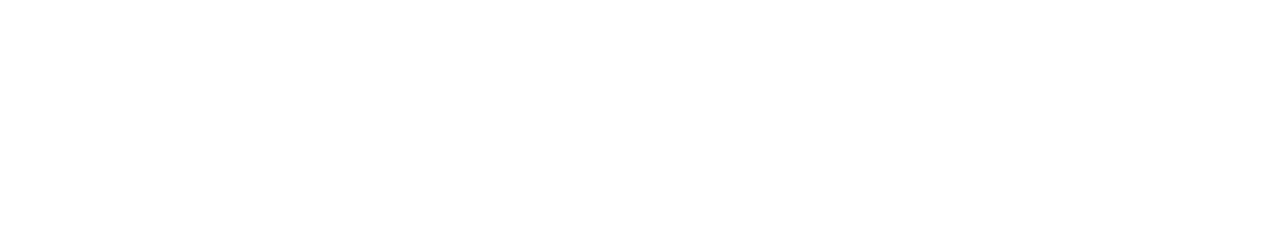
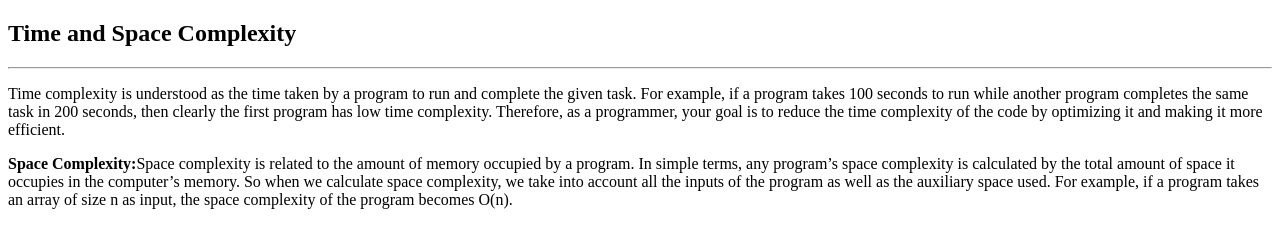
Before and after one commit to acciojob/time-and-space-complexity-mahi137, a website: page main.html in a window 1280 px wide. Drawn offline with Linux system fonts and the light colour scheme.

Commit message:
created a submission

```diff
--- a/main.html
+++ b/main.html
@@ -3,13 +3,31 @@
 <html>
 
 <head>
-	<link rel="stylesheet" href="styles.css">
+<!-- 	<link rel="stylesheet" href="styles.css"> -->
+
 </head>
 
 <body>
 	<!-- the entire body must be written by student -->
-    <script type="text/javascript" src="./script.js">
-</script>
+	<h2>
+		Time and Space Complexity
+		</h2>
+	<hr>
+	<p>
+	Time complexity is understood as the time taken by a program to run and complete the given task.
+		For example, if a program takes 100 seconds to run while another program completes the same task in 200 seconds,
+		then clearly the first program has low time complexity. Therefore, as a programmer,
+		your goal is to reduce the time complexity of the code by optimizing it and making it more efficient.
+	</p>
+
+	<p>
+<b>Space Complexity:</b>Space complexity is related to the amount of memory occupied by a program.
+		In simple terms, any program’s space complexity is calculated by the total amount of space it
+		occupies in the computer’s memory. So when we calculate space complexity, we take into account
+		all the inputs of the program as well as the auxiliary space used. For example, if a program takes an array of size n as input, the space complexity of the program becomes O(n).
+		</p>
+<!--     <script type="text/javascript" src="./script.js">
+</script> -->
 
 </body>
 
```
